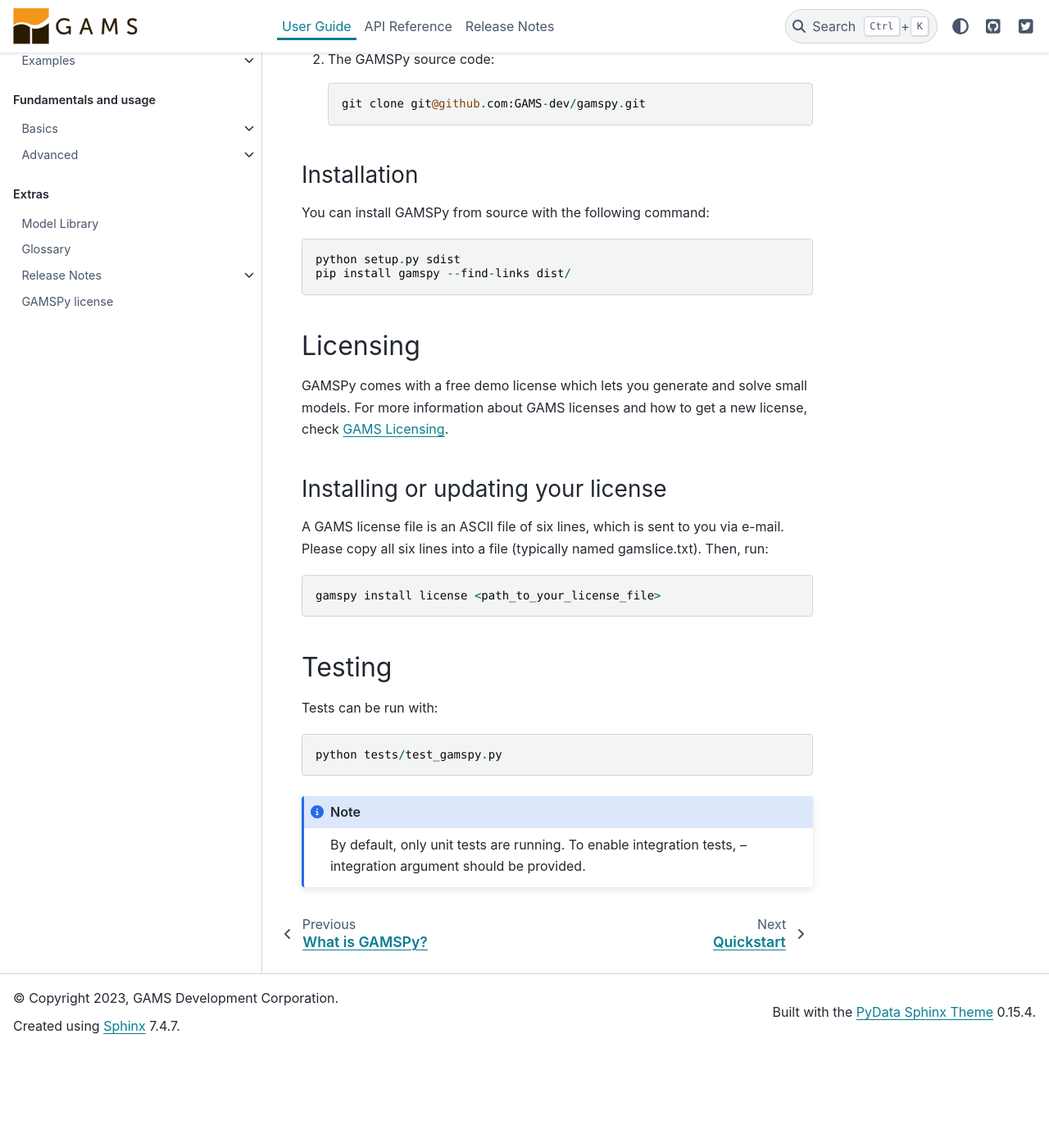
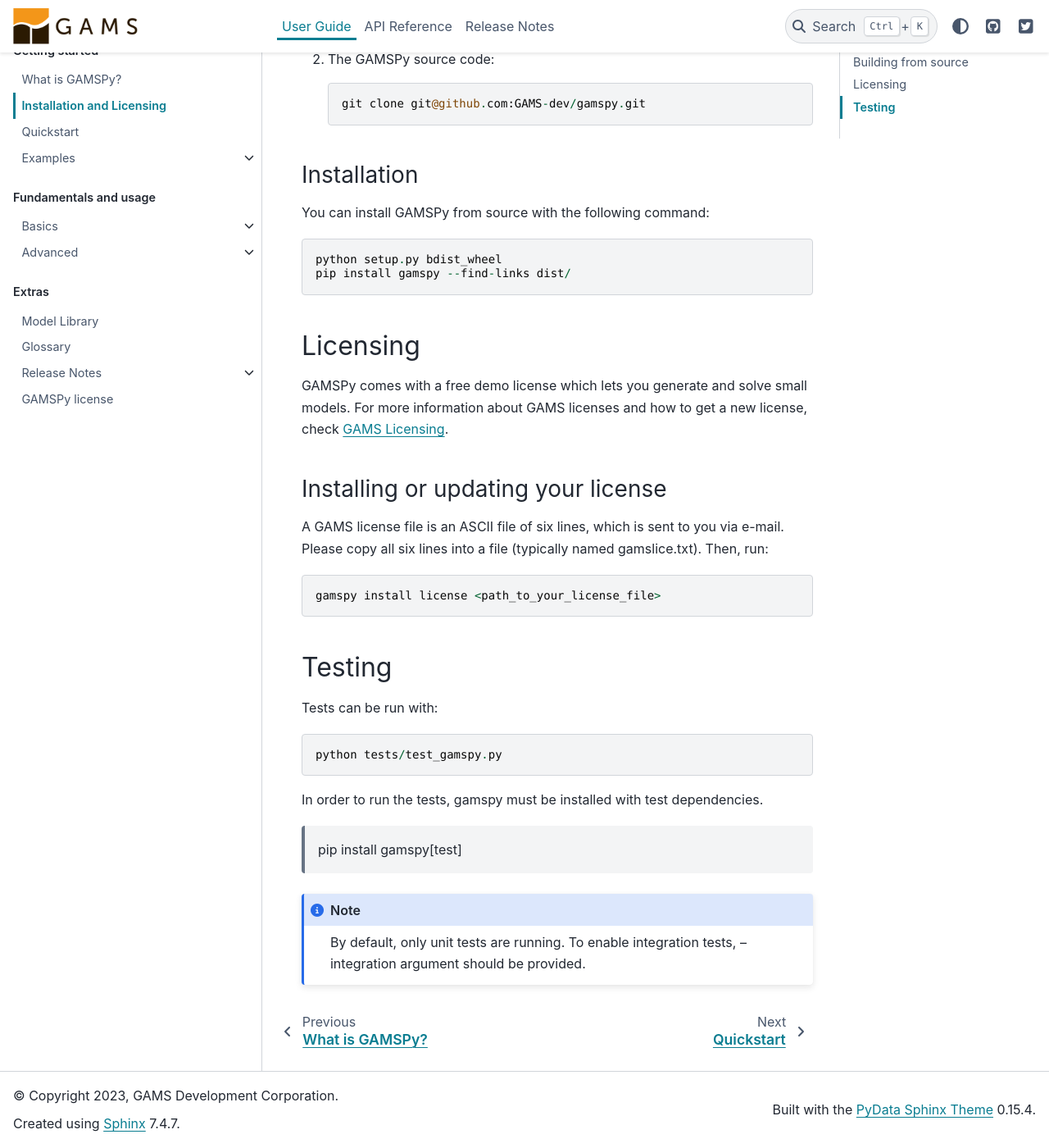
Before and after one commit to GAMS-dev/gamspy, a Sphinx documentation site: the page built from docs/user/installation.rst, in a window 1280 px wide and 1400 px high, scrolled down 646 px. Shown: the whole window at 82% size. Built offline with Sphinx 7.4.7 and the PyData theme 0.15.4, drawn with Linux system fonts in a browser that asks for light colours; pages that are not in the unit, such as notebooks, are missing from menus; before the commit the page ends 1927 px from its top, so only the background shows below that.

Commit message:
update installation and licensing

```diff
--- a/docs/user/installation.rst
+++ b/docs/user/installation.rst
@@ -33,7 +33,7 @@
 
 You can install GAMSPy from source with the following command::
 
-    python setup.py sdist
+    python setup.py bdist_wheel
     pip install gamspy --find-links dist/
 
 Licensing
@@ -56,5 +56,9 @@
 
     python tests/test_gamspy.py
 
+In order to run the tests, gamspy must be installed with test dependencies.
+
+    pip install gamspy[test]
+
 .. note::
     By default, only unit tests are running. To enable integration tests, --integration argument should be provided.
```
